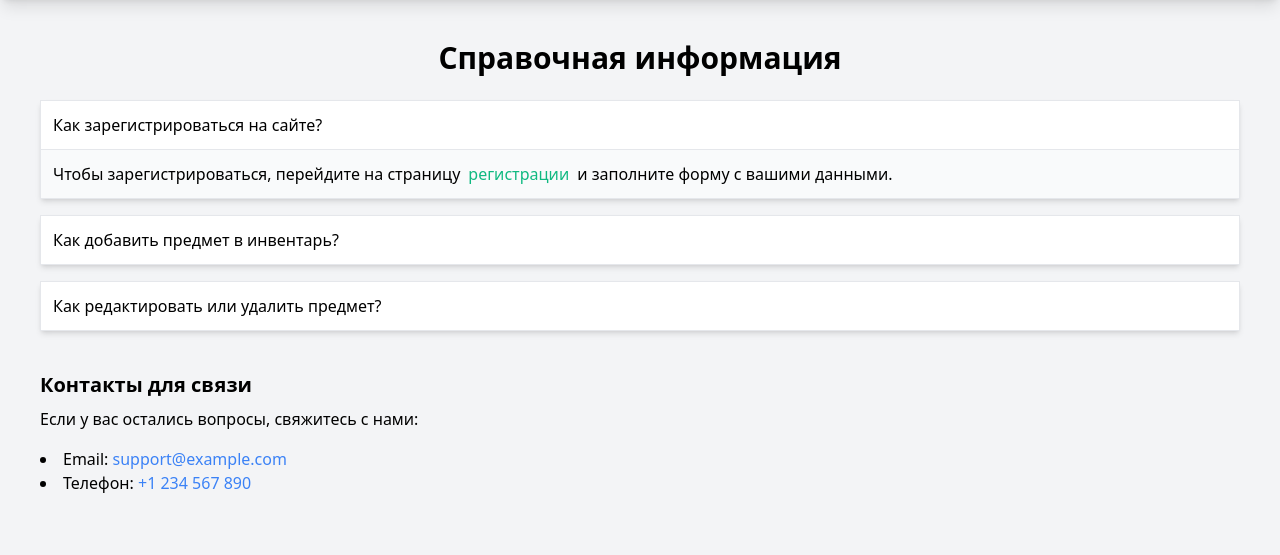
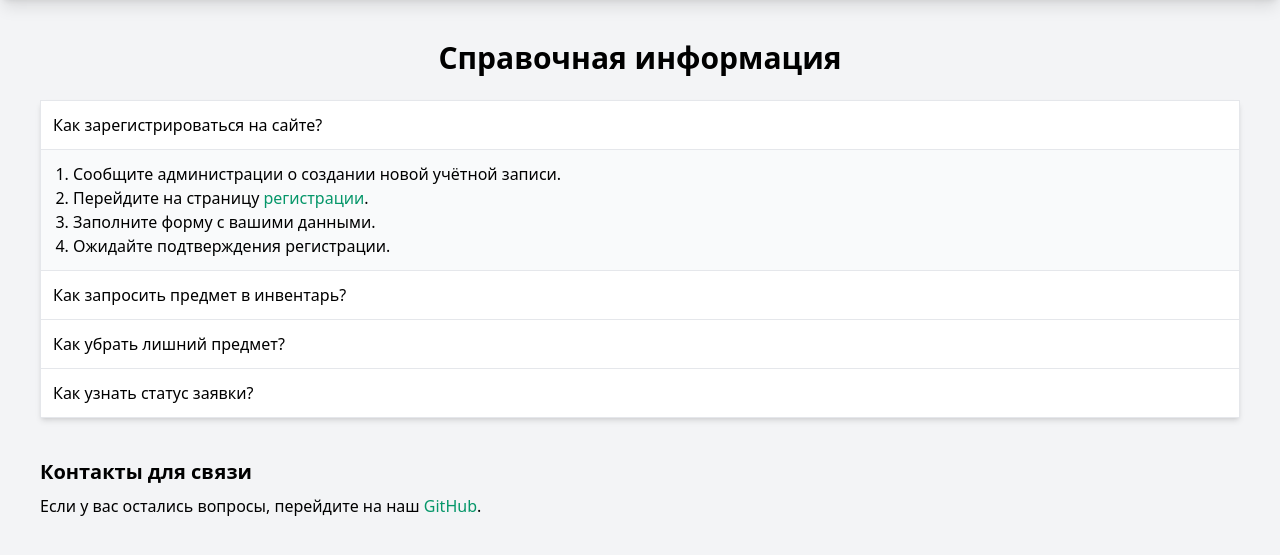
Before and after one commit to BetterLuckNextLife/sportinventory, a Django app: page /help/ in a window 1280 px wide, after a click on "Как зарегистрироваться на сайте?". Shown: the part 64-619 px from the top of the page. Run offline with Django 5.2, Linux system fonts and the light colour scheme; some libraries are stand-ins or nearby versions.

Commit message:
Доработки и исправления

```diff
--- a/manager/utils.py
+++ b/manager/utils.py
@@ -9,7 +9,9 @@ def usage_report():
         inactive_count=Count('products', filter=Q(products__state='inactive')),
         broken_count=Count('products', filter=Q(products__state='active'))
     )
+
     report = []
+
     for user in users:
         report.append({
             'username': user.username,
--- a/manager/views.py
+++ b/manager/views.py
@@ -198,8 +198,12 @@ def inventory(request):
         return redirect('inventory')
 
     # Получаем продукты пользователя
-    products = Product.objects.filter(owner=request.user)
-    return render(request, 'inventory.html', {'products': products})
+    context = {
+        'products': Product.objects.filter(owner=request.user),
+        'all_products': Product.objects.filter()
+    }
+
+    return render(request, 'inventory.html', context)
 
 @login_required
 @verified_check
@@ -269,6 +273,7 @@ def usage_report_view(request):
     # Получаем данные отчётов
     user_report = usage_report()
     db_stats = db_report()
+
     context = {
         'user_report': user_report,
         'db_stats': db_stats,
--- a/theme/static/css/dist/styles.css
+++ b/theme/static/css/dist/styles.css
@@ -658,6 +658,14 @@ video {
   margin-top: 2.5rem;
 }
 
+.mr-3 {
+  margin-right: 0.75rem;
+}
+
+.mr-10 {
+  margin-right: 2.5rem;
+}
+
 .block {
   display: block;
 }
@@ -687,12 +695,12 @@ video {
   height: 1rem;
 }
 
+.h-16 {
+  height: 4rem;
+}
+
 .h-6 {
   height: 1.5rem;
-}
-
-.h-64 {
-  height: 16rem;
 }
 
 .h-full {
@@ -701,10 +709,6 @@ video {
 
 .h-screen {
   height: 100vh;
-}
-
-.h-16 {
-  height: 4rem;
 }
 
 .w-1\/2 {
@@ -755,6 +759,10 @@ video {
   list-style-type: disc;
 }
 
+.list-decimal {
+  list-style-type: decimal;
+}
+
 .flex-row {
   flex-direction: row;
 }
@@ -765,10 +773,6 @@ video {
 
 .items-start {
   align-items: flex-start;
-}
-
-.items-end {
-  align-items: flex-end;
 }
 
 .items-center {
@@ -837,6 +841,11 @@ video {
 .border-y {
   border-top-width: 1px;
   border-bottom-width: 1px;
+}
+
+.border-x {
+  border-left-width: 1px;
+  border-right-width: 1px;
 }
 
 .border-b {
@@ -958,8 +967,34 @@ video {
   padding-bottom: 0.5rem;
 }
 
+.px-3 {
+  padding-left: 0.75rem;
+  padding-right: 0.75rem;
+}
+
+.px-10 {
+  padding-left: 2.5rem;
+  padding-right: 2.5rem;
+}
+
 .pb-10 {
   padding-bottom: 2.5rem;
+}
+
+.pr-3 {
+  padding-right: 0.75rem;
+}
+
+.pl-3 {
+  padding-left: 0.75rem;
+}
+
+.pl-4 {
+  padding-left: 1rem;
+}
+
+.pl-5 {
+  padding-left: 1.25rem;
 }
 
 .text-left {
@@ -1200,6 +1235,16 @@ video {
   color: rgb(6 95 70 / var(--tw-text-opacity, 1));
 }
 
+.hover\:text-primary-900:hover {
+  --tw-text-opacity: 1;
+  color: rgb(6 78 59 / var(--tw-text-opacity, 1));
+}
+
+.hover\:text-primary-600:hover {
+  --tw-text-opacity: 1;
+  color: rgb(5 150 105 / var(--tw-text-opacity, 1));
+}
+
 .hover\:underline:hover {
   text-decoration-line: underline;
 }
--- a/theme/templates/help.html
+++ b/theme/templates/help.html
@@ -3,42 +3,108 @@
 {% block content %}
 <div class="w-full grid">
     <h2 class="text-center text-3xl font-bold mb-6">Справочная информация</h2>
-    <div class="space-y-4">
-        <div class="w-full border shadow-md">
-            <button class="w-full p-3 text-left font-medium bg-white hover:bg-primary-50 transition" type="button" onclick="toggleCollapse('collapse1')">
+    <div class="grid border-x border-b shadow-md">
+        <div class="w-full border-t">
+            <button class="w-full p-3 bg-white hover:bg-primary-50 text-left font-medium hover:text-primary-600 transition" type="button" onclick="toggleCollapse('collapse1')">
                 Как зарегистрироваться на сайте?
             </button>
             <div id="collapse1" class="hidden p-3 gap-2 flex bg-gray-50 border-t">
-                Чтобы зарегистрироваться, перейдите на страницу
-                <a href="{% url 'register' %}" class="text-primary-500 hover:text-primary-800 transition">регистрации</a>
-                и заполните форму с вашими данными.
+                <ol class="pl-5 list-decimal">
+                    <li>
+                        Сообщите администрации о создании новой учётной записи.
+                    </li>
+                    <li>
+                        Перейдите на страницу
+                        <a href="{% url 'register' %}" class="text-primary-600 hover:text-primary-800 transition">регистрации</a>.
+                    </li>
+                    <li>
+                        Заполните форму с вашими данными.
+                    </li>
+                    <li>
+                        Ожидайте подтверждения регистрации.
+                    </li>
+                </ol>
             </div>
         </div>
-        <div class="w-full border shadow-md">
-            <button class="w-full p-3 text-left font-medium bg-white hover:bg-primary-50 transition" type="button" onclick="toggleCollapse('collapse2')">
-                Как добавить предмет в инвентарь?
+        <div class="w-full border-t">
+            <button class="w-full p-3 bg-white hover:bg-primary-50 text-left font-medium hover:text-primary-600 transition" type="button" onclick="toggleCollapse('collapse2')">
+                Как запросить предмет в инвентарь?
             </button>
             <div id="collapse2" class="hidden p-3 gap-2 flex bg-gray-50 border-t">
-                После авторизации перейдите на страницу управления инвентарём и заполните форму для добавления нового предмета.
+                <ol class="pl-5 list-decimal">
+                    <li>
+                        Войдите в систему.
+                    </li>
+                    <li>
+                        Перейдите на страницу
+                        <a href="{% url 'inventory' %}" class="text-primary-600 hover:text-primary-800 transition">инвентаря</a>.
+                    </li>
+                    <li>
+                        Выберите название нужного предмета и его количество и функцию "Запросить".
+                        Если предмет отсутствует в списке, напишите своё название.
+                        Если вам необходимо запросить несколько предметов сразу, нажмите кнопку "Добавить".
+                        Для удаления лишней позиции нажмите кнопку "Удалить".
+                    </li>
+                    <li>
+                        Отправьте заявку, нажав кнопку "Отправить".
+                    </li>
+                    <li>
+                        Ожидайте одобрения заявки администрацией.
+                    </li>
+                </ol>
             </div>
         </div>
-        <div class="w-full border shadow-md">
-            <button class="w-full p-3 text-left font-medium bg-white hover:bg-primary-50 transition" type="button" onclick="toggleCollapse('collapse3')">
-                Как редактировать или удалить предмет?
+        <div class="w-full border-t">
+            <button class="w-full p-3 bg-white hover:bg-primary-50 text-left font-medium hover:text-primary-600 transition" type="button" onclick="toggleCollapse('collapse3')">
+                Как убрать лишний предмет?
             </button>
             <div id="collapse3" class="hidden p-3 gap-2 flex bg-gray-50 border-t">
-                Чтобы редактировать или удалить предмет, используйте соответствующие кнопки в таблице управления инвентарём.
+                <ol class="pl-5 list-decimal">
+                    <li>
+                        Войдите в систему.
+                    </li>
+                    <li>
+                        Перейдите на страницу
+                        <a href="{% url 'inventory' %}" class="text-primary-600 hover:text-primary-800 transition">инвентаря</a>.
+                    </li>
+                    <li>
+                        Выберите название нужного предмета и его количество и функцию "Убрать".
+                        Если вам необходимо убрать несколько предметов сразу, нажмите кнопку "Добавить".
+                        Для удаления лишней позиции нажмите кнопку "Удалить".
+                    </li>
+                    <li>
+                        Отправьте заявку, нажав кнопку "Отправить".
+                    </li>
+                    <li>
+                        Ожидайте одобрения заявки администрацией.
+                    </li>
+                </ol>
+            </div>
+        </div>
+        <div class="w-full border-t">
+            <button class="w-full p-3 bg-white hover:bg-primary-50 text-left font-medium hover:text-primary-600 transition" type="button" onclick="toggleCollapse('collapse4')">
+                Как узнать статус заявки?
+            </button>
+            <div id="collapse4" class="hidden p-3 gap-2 flex bg-gray-50 border-t">
+                <ol class="pl-5 list-decimal">
+                    <li>
+                        Войдите в систему.
+                    </li>
+                    <li>
+                        Перейдите на страницу
+                        <a href="{% url 'applications' %}" class="text-primary-600 hover:text-primary-800 transition">заявок</a>.
+                        Теперь вы можете увидеть статусы своих заявок,
+                        а также вспомнить, какие предметы вы запрашивали.
+                    </li>
+                </ol>
             </div>
         </div>
     </div>
     <div class="mt-10">
         <h4 class="text-xl font-semibold  mb-2">Контакты для связи</h4>
-        <p class=" mb-4">Если у вас остались вопросы, свяжитесь с нами:</p>
-        <ul class="list-disc list-inside ">
-            <!--TODO поменять данные-->
-            <li>Email: <a href="mailto:support@example.com" class="text-blue-500 hover:underline hover:text-primary-500">support@example.com</a></li>
-            <li>Телефон: <a href="tel:+1234567890" class="text-blue-500 hover:underline hover:text-primary-500">+1 234 567 890</a></li>
-        </ul>
+        <p class=" mb-4">Если у вас остались вопросы, перейдите на наш
+            <a href="https://github.com/BetterLuckNextLife/sportinventory" class="text-primary-600 hover:text-primary-800">GitHub</a>.
+        </p>
     </div>
 </div>
 {% endblock %}
--- a/theme/templates/inventory.html
+++ b/theme/templates/inventory.html
@@ -122,7 +122,7 @@
 {% endblock %}
 {% block datalists %}
 <datalist id="inventoryList">
-    {% for product in products %}
+    {% for product in all_products %}
     <option value="{{ product.name }}">
         {% if product.state == 'inactive' %}В запасе:
         {% elif product.state == 'active' %}Используется:
--- a/theme/templates/purchases.html
+++ b/theme/templates/purchases.html
@@ -26,8 +26,8 @@
                             placeholder="Цена (₽)"
                             class="w-24 px-1 bg-white text-gray-800 text-sm placeholder-gray-400 border border-gray-300 rounded focus:outline focus:outline-primary-500 transition"
                             min="0"
-                            max="9999999.99"
-                            step="0.01"
+                            max="9999999"
+                            step="1"
                             required
                         >
                         <input
--- a/theme/templates/reports.html
+++ b/theme/templates/reports.html
@@ -20,7 +20,7 @@
                 <th class="p-2 text-center">{{ forloop.counter }}</th>
                 <td class="p-2 text-start break-all">{{ report.username }}</td>
                 <td class="p-2 text-start">{{ report.first_name }} {{ report.last_name }}</td>
-                <td class="p-2">{{ report.active_count }}</td>
+                <td class="p-2">{{ report.count }}</td>
             </tr>
             {% empty %}
             <tr class="border-y border-gray-300">
```
Also changed, not shown: theme/templates/admin_panel.html (+2 -13 lines), theme/templates/applications.html (+1 -9 lines), theme/templates/profile.html (+2 -8 lines), db.sqlite3, manager/models.py (line endings or trailing spaces).
